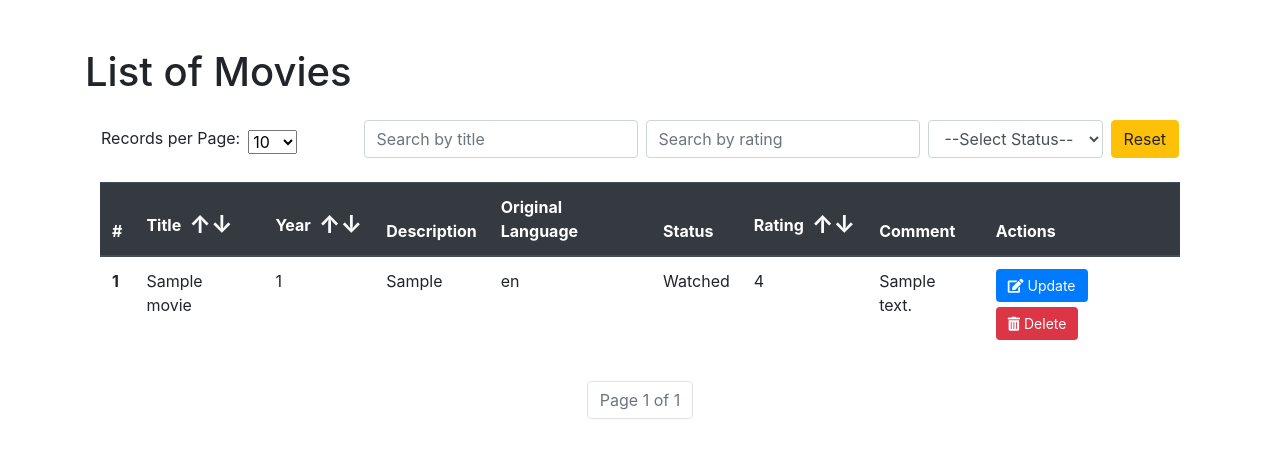
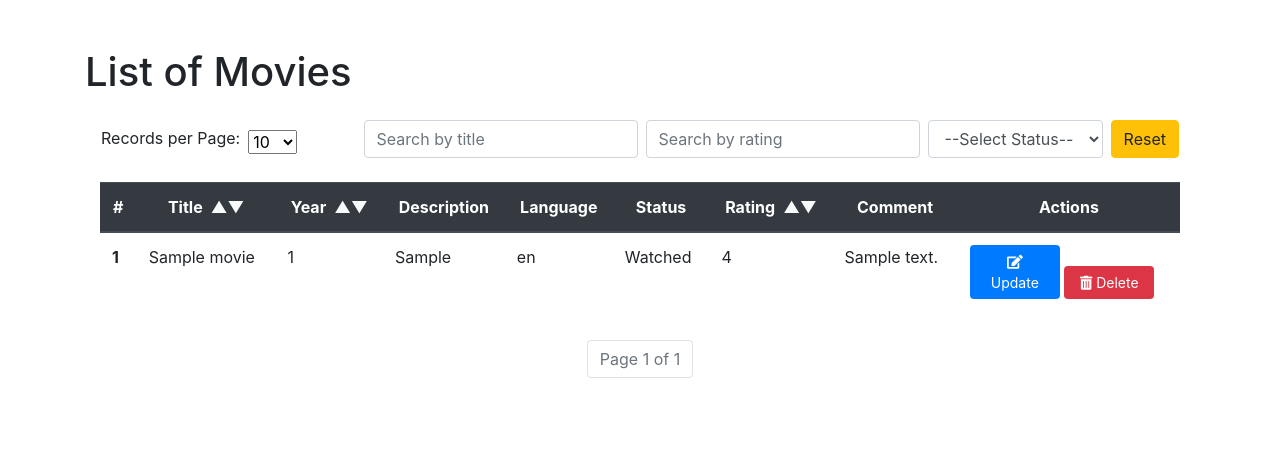
Before and after one commit to lucchesilorenzo/watchwise, a Django app: page /watchwise/movie_list/ in a window 1280 px wide. Shown: the part 70-528 px from the top of the page. Run offline with Django 4.2, Linux system fonts and the light colour scheme; tables that the repository leaves empty hold one stand-in row (values such as "Sample post").

Commit message:
Edited movie_list.html

```diff
--- a/watchwise_project/watchwise/models.py
+++ b/watchwise_project/watchwise/models.py
@@ -4,7 +4,7 @@ from django.contrib.auth.models import User
 
 STATUS_CHOICES = [
     ('watched', 'Watched'),
-    ('wishlist', 'Wishlist'),
+    ('watchlist', 'Watchlist'),
     ('not_interested', 'Not Interested'),
 ]
 
@@ -15,7 +15,7 @@ class Movie(models.Model):
     release_date = models.IntegerField()
     overview = models.TextField()
     original_language = models.CharField(max_length=2)
-    status = models.CharField(max_length=14, choices=STATUS_CHOICES, default='wishlist')
+    status = models.CharField(max_length=14, choices=STATUS_CHOICES, default='watchlist')
     rating = models.IntegerField()
     comment = models.TextField(null=True, blank=True)
 
@@ -26,7 +26,7 @@ class TVShow(models.Model):
     first_air_date = models.IntegerField()
     overview = models.TextField()
     original_language = models.CharField(max_length=2)
-    status = models.CharField(max_length=14, choices=STATUS_CHOICES, default='wishlist')
+    status = models.CharField(max_length=14, choices=STATUS_CHOICES, default='watchlist')
     rating = models.IntegerField()
     comment = models.TextField(null=True, blank=True)
 
--- a/watchwise_project/watchwise/static/styles/list.css
+++ b/watchwise_project/watchwise/static/styles/list.css
@@ -11,13 +11,19 @@
   transition: background-color 0.15s ease-in-out;
 }
 
+.btn-delete, .btn-update {
+  text-decoration: none;
+  width: 90px;
+  text-align: center;
+}
+
 .btn-delete {
   background-color: #dc3545;
 }
 
 .btn-delete:hover, .btn-delete:focus {
+  text-decoration: none;
   background-color: #c82333;
-  color: white;
 }
 
 .btn-update {
@@ -25,16 +31,6 @@
 }
 
 .btn-update:hover, .btn-update:focus {
+  text-decoration: none;
   background-color: #0069d9;
-  color: white;
 }
-
-.sort-arrow, .btn-update, .btn-delete {
-  text-decoration: none;
-  color: white;
-}
-
-.sort-arrow:hover, .btn-update:hover, .btn-delete:hover {
-  text-decoration: none;
-  color: white;
-}
--- a/watchwise_project/watchwise/templates/movie_list.html
+++ b/watchwise_project/watchwise/templates/movie_list.html
@@ -43,7 +43,7 @@
         <select class="form-control" name="status" onchange="this.form.submit()">
           <option value="">--Select Status--</option>
           <option value="watched">Watched</option>
-          <option value="wishlist">Wishlist</option>
+          <option value="watchlist">Watchlist</option>
           <option value="not_interested">Not Interested</option>
         </select>
         <input type="hidden" name="page" value="{{ movies.number }}">
@@ -55,39 +55,39 @@
 
   {% if movies %}
   <div class="container mt-4">
-    <table class="table">
+    <table class="table table-hover">
         <thead class="thead-dark">
           <tr>
-            <th scope="col">#</th>
+            <th scope="col" class="text-center">#</th>
             <th scope="col">
-                <div style="display: flex; align-items: center;">
-                    Title
-                    <a href="{% url 'sort_movies_by_title' %}?sort_title=title" class="sort-arrow text-light ml-2" style="font-size: 1.5em;">&uarr;</a>
-                    <a href="{% url 'sort_movies_by_title' %}?sort_title=-title" class="sort-arrow text-light" style="font-size: 1.5em;">&darr;</a>
+                <div class="d-flex justify-content-center align-items-center">
+                    <span class="mr-2">Title</span>
+                    <a href="{% url 'sort_movies_by_title' %}?sort_title=title" class="sort-arrow text-light">&#9650;</a>
+                    <a href="{% url 'sort_movies_by_title' %}?sort_title=-title" class="sort-arrow text-light">&#9660;</a>
                 </div>
             </th>
             <th scope="col">
-                <div style="display: flex; align-items: center;">
-                    Year
-                    <a href="{% url 'sort_movies_by_year' %}?sort_year=release_date" class="sort-arrow text-light ml-2" style="font-size: 1.5em;">&uarr;</a>
-                    <a href="{% url 'sort_movies_by_year' %}?sort_year=-release_date" class="sort-arrow text-light" style="font-size: 1.5em;">&darr;</a>
+                <div class="d-flex justify-content-center align-items-center">
+                    <span class="mr-2">Year</span>
+                    <a href="{% url 'sort_movies_by_year' %}?sort_year=release_date" class="sort-arrow text-light">&#9650;</a>
+                    <a href="{% url 'sort_movies_by_year' %}?sort_year=-release_date" class="sort-arrow text-light">&#9660;</a>
                 </div>
             </th>
-            <th scope="col">Description</th>
-            <th scope="col">Original Language</th>
-            <th scope="col">Status</th>
+            <th scope="col" class="text-center">Description</th>
+            <th scope="col" class="text-center">Language</th>
+            <th scope="col" class="text-center">Status</th>
             <th scope="col">
-                <div style="display: flex; align-items: center;">
-                    Rating
-                    <a href="{% url 'sort_movies_by_rating' %}?sort_rating=rating" class="sort-arrow text-light ml-2" style="font-size: 1.5em;">&uarr;</a>
-                    <a href="{% url 'sort_movies_by_rating' %}?sort_rating=-rating" class="sort-arrow text-light" style="font-size: 1.5em;">&darr;</a>
+                <div class="d-flex justify-content-center align-items-center">
+                    <span class="mr-2">Rating</span>
+                    <a href="{% url 'sort_movies_by_rating' %}?sort_rating=rating" class="sort-arrow text-light">&#9650;</a>
+                    <a href="{% url 'sort_movies_by_rating' %}?sort_rating=-rating" class="sort-arrow text-light">&#9660;</a>
                 </div>
             </th>
-            <th scope="col">Comment</th>
-            <th scope="col">Actions</th>
+            <th scope="col" class="text-center">Comment</th>
+            <th scope="col" class="text-center">Actions</th>
           </tr>
         </thead>
-      <tbody>
+        <tbody>
         {% for movie in movies.object_list %}
         <tr>
           <th scope="row">{{ forloop.counter }}</th>
--- a/watchwise_project/watchwise/templates/tv_show_list.html
+++ b/watchwise_project/watchwise/templates/tv_show_list.html
@@ -38,7 +38,7 @@
         <select class="form-control" name="status">
           <option value="">--Select Status--</option>
           <option value="watched">Watched</option>
-          <option value="wishlist">Wishlist</option>
+          <option value="watchlist">Watchlist</option>
           <option value="not_interested">Not Interested</option>
         </select>
         <input type="hidden" name="page" value="{{ tv_shows.number }}">
--- a/watchwise_project/watchwise/templates/update_media.html
+++ b/watchwise_project/watchwise/templates/update_media.html
@@ -10,7 +10,7 @@
         <div class="form-group">
             <label for="status">Status:</label>
             <select class="form-control" id="status" name="status">
-                <option value="wishlist" {% if media.status == 'wishlist' %}selected{% endif %}>Wishlist</option>
+                <option value="watchlist" {% if media.status == 'watchlist' %}selected{% endif %}>Watchlist</option>
                 <option value="watched" {% if media.status == 'watched' %}selected{% endif %}>Watched</option>
                 <option value="not_interested" {% if media.status == 'not_interested' %}selected{% endif %}>Not Interested</option>
             </select>
```
Also changed, not shown: watchwise_project/watchwise/templates/results.html (+5 -13 lines), watchwise_project/watchwise/migrations/0010_alter_movie_status_alter_tvshow_status.py (added).
